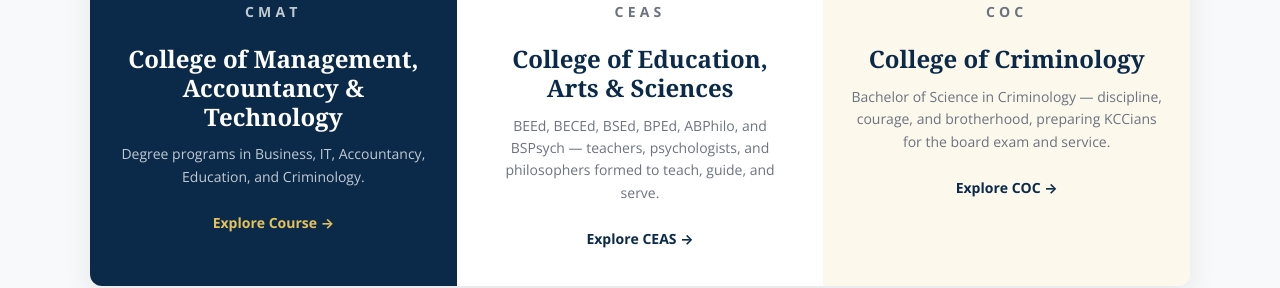
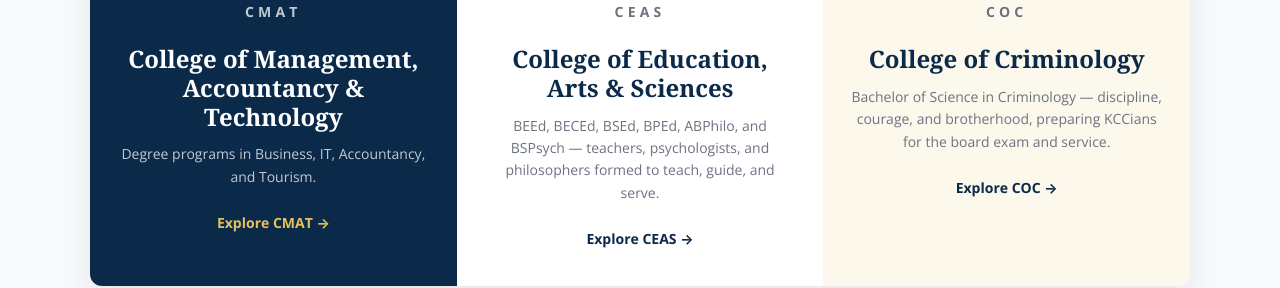
Before and after one commit to stevenpacaldo44-crypto/pacaldo-project-2, a plain HTML site: page courses.html in a window 1280 px wide. Shown: the part 1283-1571 px from the top of the page. Drawn offline with nearby package versions, Linux system fonts and the light colour scheme.

Commit message:
CMAT card: fix description to Business, IT, Accountancy, Tourism and link to Explore CMAT

```diff
--- a/courses.html
+++ b/courses.html
@@ -204,8 +204,8 @@
             <div class="stage-icon">&#127891;</div>
             <p class="stage-label">CMAT</p>
             <h3>College of Management, Accountancy &amp; Technology</h3>
-            <p>Degree programs in Business, IT, Accountancy, Education, and Criminology.</p>
-            <a href="#courses" class="stage-link">Explore Course &rarr;</a>
+            <p>Degree programs in Business, IT, Accountancy, and Tourism.</p>
+            <a href="#courses" class="stage-link">Explore CMAT &rarr;</a>
           </div>
           <div class="stage-card white">
             <div class="stage-icon">&#128214;</div>
```
